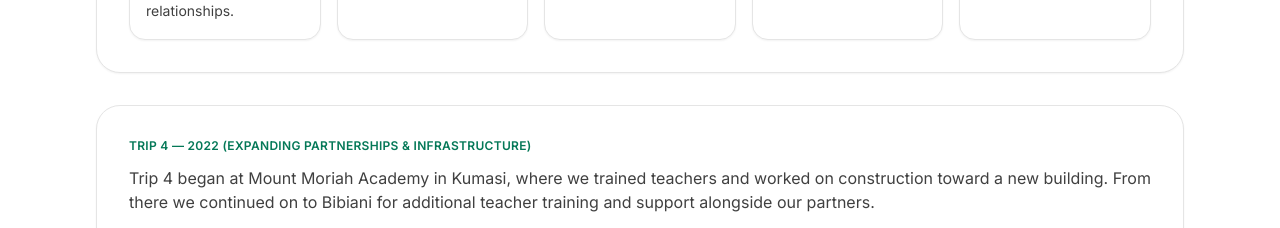
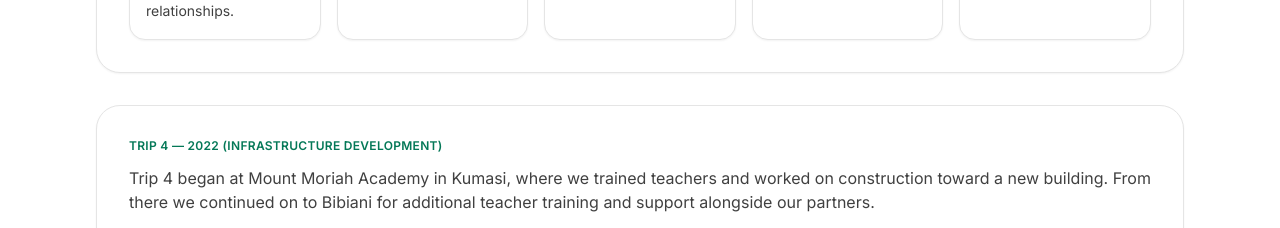
Before and after one commit to dampknet/fans-of-africa, a Next.js app: page /projects in a window 1280 px wide. Shown: the part 2920-3148 px from the top of the page. Built offline with nearby package versions, Linux system fonts and the light colour scheme.

Commit message:
added facebook link

```diff
--- a/src/app/(site)/projects/page.tsx
+++ b/src/app/(site)/projects/page.tsx
@@ -553,7 +553,7 @@
         <div className="mx-auto mt-8 max-w-6xl">
           <div className="rounded-3xl border border-neutral-200 bg-white p-6 shadow-sm sm:p-8">
             <p className="text-xs font-semibold uppercase tracking-wide text-emerald-700">
-              Trip 4 — 2022 (Expanding Partnerships & Infrastructure)
+              Trip 4 — 2022 (Infrastructure Development)
             </p>
 
             <p className="mt-3 text-sm leading-relaxed text-neutral-700 sm:text-base">
```
